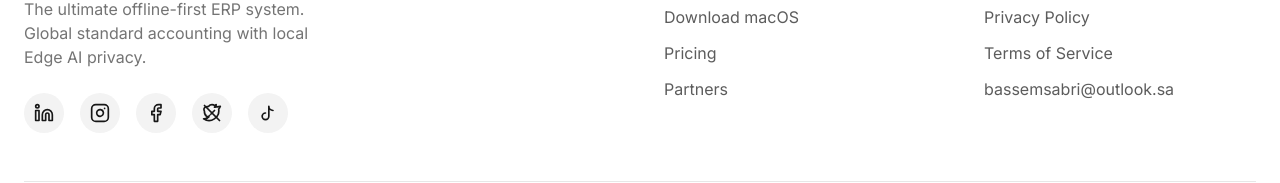
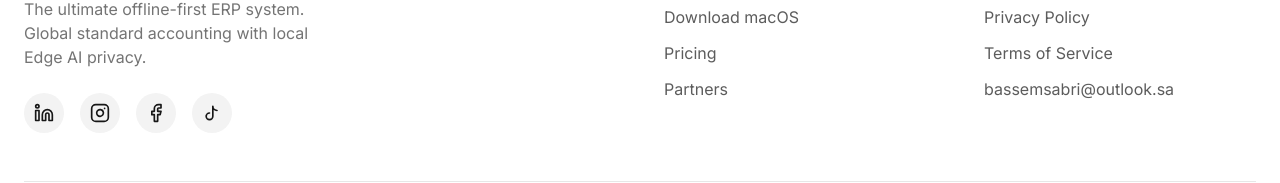
Before and after one commit to hisabati-basss/hisabati, a Next.js app in the folder website/: page / in a window 1280 px wide. Shown: the part 7760-7943 px from the top of the page. Built offline with nearby package versions, Linux system fonts and the light colour scheme.

Commit message:
Cleanup footer: remove unused social icons and components

```diff
--- a/website/src/components/Footer.tsx
+++ b/website/src/components/Footer.tsx
@@ -12,19 +12,6 @@ const LinkedinIcon = ({ className }: { className?: string }) => (
   <svg xmlns="http://www.w3.org/2000/svg" width="24" height="24" viewBox="0 0 24 24" fill="none" stroke="currentColor" strokeWidth="2" strokeLinecap="round" strokeLinejoin="round" className={className}>
     <path d="M16 8a6 6 0 0 1 6 6v7h-4v-7a2 2 0 0 0-2-2 2 2 0 0 0-2 2v7h-4v-7a6 6 0 0 1 6-6z"/>
     <rect width="4" height="12" x="2" y="9"/><circle cx="4" cy="4" r="2"/>
-  </svg>
-);
-
-const TwitterIcon = ({ className }: { className?: string }) => (
-  <svg xmlns="http://www.w3.org/2000/svg" width="24" height="24" viewBox="0 0 24 24" fill="none" stroke="currentColor" strokeWidth="2" strokeLinecap="round" strokeLinejoin="round" className={className}>
-    <path d="m3 3 18 18M15 9l-4.5 4.5M9 15l-4.5 4.5"/><path d="M22 4s-.7 2.1-2 3.4c1.6 10-9.4 17.3-18 11.6 2.2.1 4.4-.6 6-2C3 15.5 2.8 11.8 3 10c-3-6 5-6 5-6s1.5-2 4-2c2 0 3 1 3 1s1.3-.3 2-1c0 2-1 3-2 3s3-.3 3-.3Z"/>
-  </svg>
-);
-
-const GithubIcon = ({ className }: { className?: string }) => (
-  <svg xmlns="http://www.w3.org/2000/svg" width="24" height="24" viewBox="0 0 24 24" fill="none" stroke="currentColor" strokeWidth="2" strokeLinecap="round" strokeLinejoin="round" className={className}>
-    <path d="M15 22v-4a4.8 4.8 0 0 0-1-3.5c3 0 6-2 6-5.5.08-1.25-.27-2.48-1-3.5.28-1.15.28-2.35 0-3.5 0 0-1 0-3 1.5-2.64-.5-5.36-.5-8 0C6 2 5 2 5 2c-.3 1.15-.3 2.35 0 3.5A5.403 5.403 0 0 0 4 9c0 3.5 3 5.5 6 5.5-.39.49-.68 1.05-.85 1.65-.17.6-.22 1.23-.15 1.85v4"/>
-    <path d="M9 18c-4.51 2-5-2-7-2"/>
   </svg>
 );
 
@@ -66,9 +53,6 @@ export const Footer = () => {
             <a href="https://www.facebook.com/share/1BPvxD3aAr/" target="_blank" rel="noreferrer" className="w-10 h-10 rounded-full bg-foreground/5 flex items-center justify-center hover:bg-brand hover:text-white transition-colors">
               <FacebookIcon className="w-5 h-5" />
             </a>
-            <a href="#" className="w-10 h-10 rounded-full bg-foreground/5 flex items-center justify-center hover:bg-brand hover:text-white transition-colors">
-              <TwitterIcon className="w-5 h-5" />
-            </a>
             <a href="https://www.tiktok.com/@hisabati.app" target="_blank" rel="noreferrer" className="w-10 h-10 rounded-full bg-foreground/5 flex items-center justify-center hover:bg-brand hover:text-white transition-colors">
               <TiktokIcon className="w-5 h-5" />
             </a>
```
